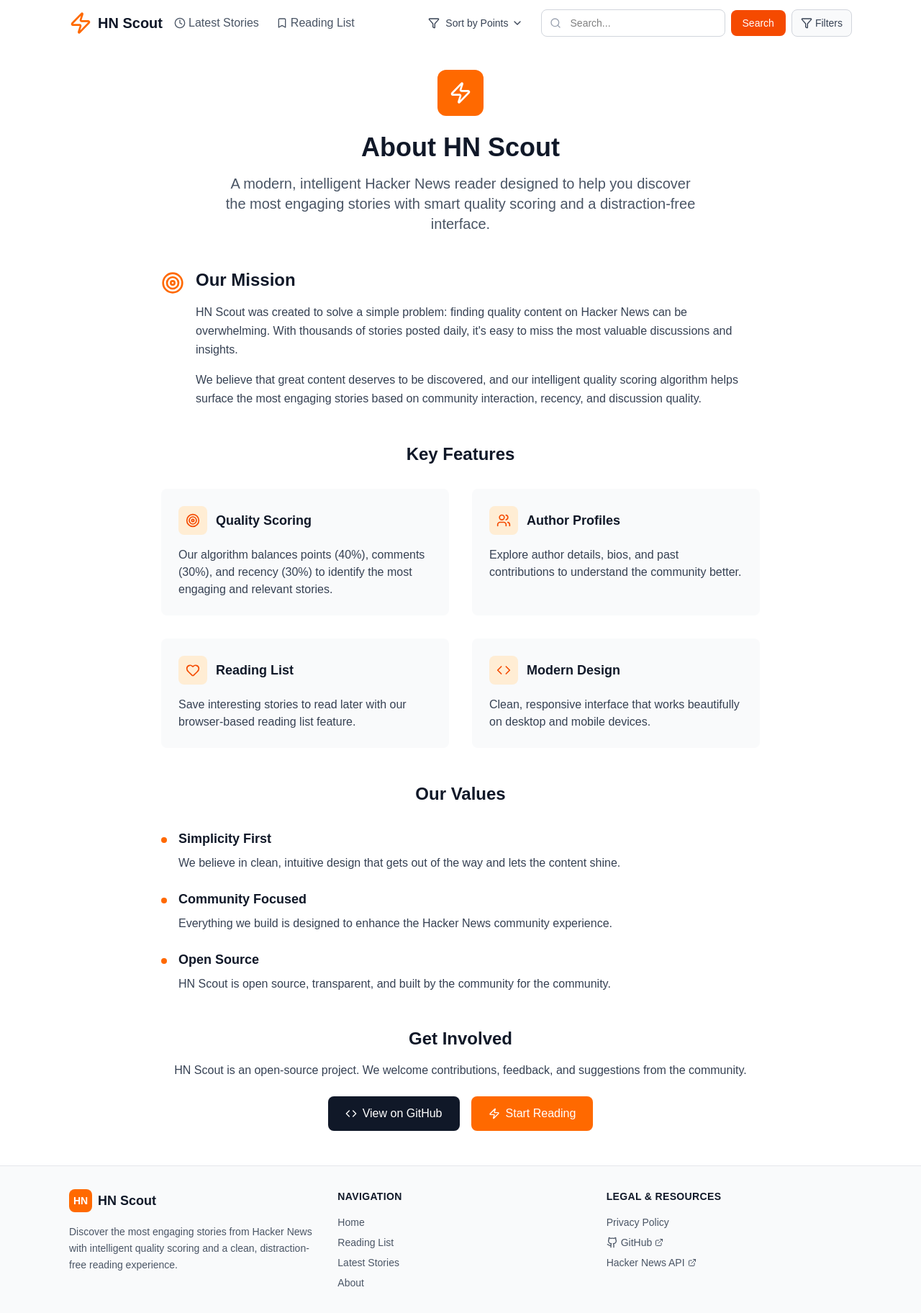
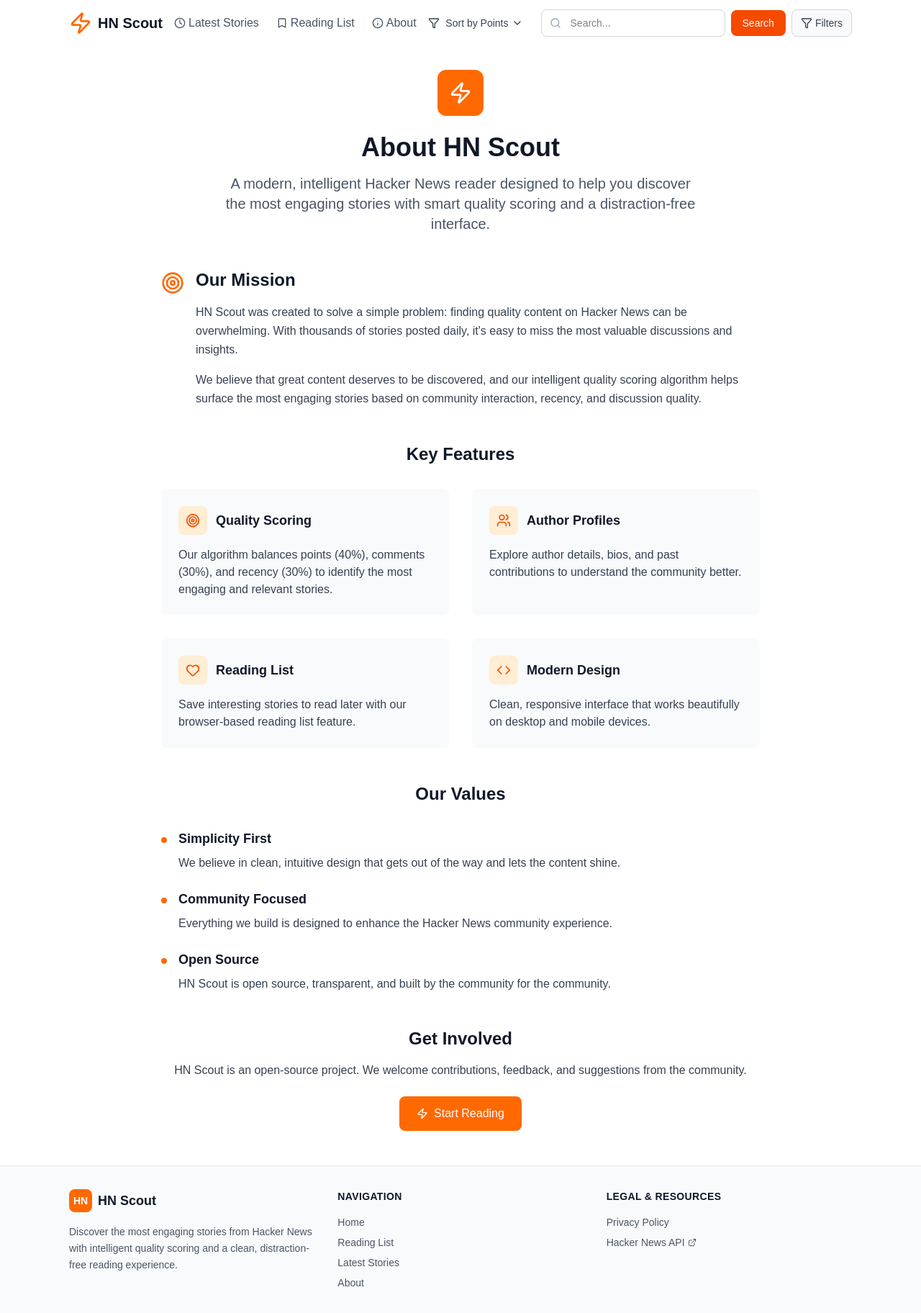
Before and after one commit to rishadrafeeq/HNScout, a Next.js app: page /about in a window 1280 px wide. Shown: the whole page at 72% size. Built offline with nearby package versions, Linux system fonts and the light colour scheme.

Commit message:
Remove GitHub links and add About button to navbar
- Remove 'View on GitHub' button from about page
- Remove GitHub link from footer component
- Add About button to navbar with Info icon
- Ensure responsive design for mobile and desktop
- Update fallback loading states

```diff
--- a/src/app/about/page.tsx
+++ b/src/app/about/page.tsx
@@ -138,16 +138,7 @@
             HN Scout is an open-source project. We welcome contributions, feedback, and suggestions
             from the community.
           </p>
-          <div className="flex flex-col sm:flex-row gap-4 justify-center">
-            <a
-              href="https://github.com/hnscout/hnscout"
-              target="_blank"
-              rel="noopener noreferrer"
-              className="inline-flex items-center space-x-2 bg-gray-900 text-white px-6 py-3 rounded-lg hover:bg-gray-800 transition-colors"
-            >
-              <Code className="w-4 h-4" />
-              <span>View on GitHub</span>
-            </a>
+          <div className="flex justify-center">
             <a
               href="/"
               className="inline-flex items-center space-x-2 bg-orange-500 text-white px-6 py-3 rounded-lg hover:bg-orange-600 transition-colors"
--- a/src/components/Footer.tsx
+++ b/src/components/Footer.tsx
@@ -1,5 +1,5 @@
 import Link from 'next/link';
-import { Github, ExternalLink, Heart } from 'lucide-react';
+import { ExternalLink, Heart } from 'lucide-react';
 
 export function Footer() {
   return (
@@ -66,16 +66,6 @@
                 Privacy Policy
               </Link>
               <a
-                href="https://github.com/hnscout/hnscout"
-                target="_blank"
-                rel="noopener noreferrer"
-                className="flex items-center space-x-1 text-sm text-gray-600 hover:text-orange-600 transition-colors"
-              >
-                <Github className="w-4 h-4" />
-                <span>GitHub</span>
-                <ExternalLink className="w-3 h-3" />
-              </a>
-              <a
                 href="https://hn.algolia.com/api"
                 target="_blank"
                 rel="noopener noreferrer"
--- a/src/components/Header.tsx
+++ b/src/components/Header.tsx
@@ -3,7 +3,7 @@
 import { Suspense, useState, useEffect } from 'react';
 import Link from 'next/link';
 import { useRouter } from 'next/navigation';
-import { Zap, Bookmark, Clock } from 'lucide-react';
+import { Zap, Bookmark, Clock, Info } from 'lucide-react';
 import { AdvancedSearchBar } from './AdvancedSearchBar';
 import { FilterDropdown } from './FilterDropdown';
 
@@ -51,6 +51,13 @@
                 <Bookmark className="w-4 h-4" />
                 <span>Reading List</span>
               </Link>
+              <Link
+                href="/about"
+                className="flex items-center space-x-1 text-gray-600 hover:text-orange-600 transition-colors"
+              >
+                <Info className="w-4 h-4" />
+                <span>About</span>
+              </Link>
             </nav>
           </div>
 
@@ -86,6 +93,13 @@
               <Bookmark className="w-4 h-4" />
               <span>Reading List</span>
             </Link>
+            <Link
+              href="/about"
+              className="flex items-center space-x-1 text-gray-600 hover:text-orange-600 transition-colors text-sm"
+            >
+              <Info className="w-4 h-4" />
+              <span>About</span>
+            </Link>
             <div className="sm:hidden">
               <FilterDropdown />
             </div>
@@ -109,6 +123,8 @@
               </Link>
               <nav className="hidden lg:flex items-center space-x-6">
                 <span className="text-gray-600">Latest Stories</span>
+                <span className="text-gray-600">Reading List</span>
+                <span className="text-gray-600">About</span>
               </nav>
             </div>
             <div className="flex items-center space-x-1 sm:space-x-2 lg:space-x-3">
@@ -120,6 +136,7 @@
             <div className="flex items-center justify-center space-x-4">
               <span className="text-gray-600 text-sm">Latest</span>
               <span className="text-gray-600 text-sm">Reading List</span>
+              <span className="text-gray-600 text-sm">About</span>
               <div className="sm:hidden w-16 h-6 bg-gray-200 rounded animate-pulse"></div>
             </div>
           </div>
```
